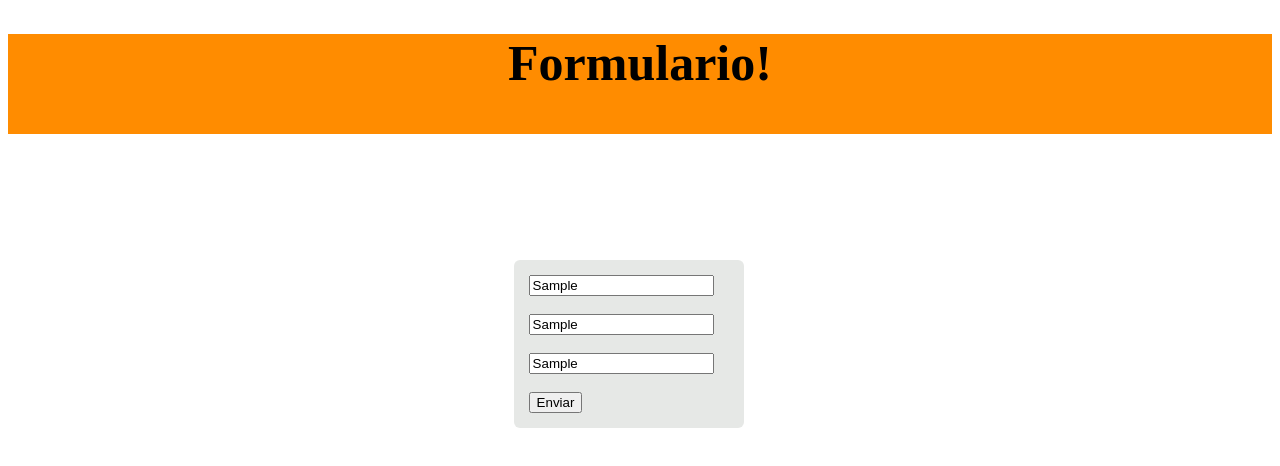
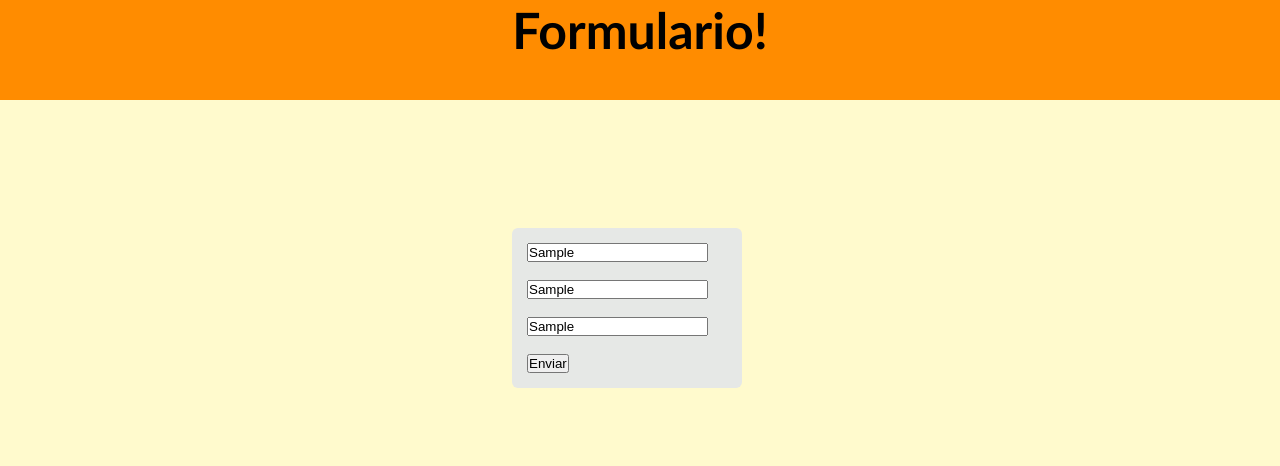
Before and after one commit to emersonjorquera/Fetch-Method, a plain HTML site: page index.html in a window 1280 px wide. Both pictures are taken after typing "Sample", "Sample", "Sample" into the empty fields and a click on the button "Enviar". Drawn offline with Linux system fonts and the light colour scheme; no server answers.

Commit message:
Ajustes finales

```diff
--- a/index.css
+++ b/index.css
@@ -1,3 +1,12 @@
+*{
+    padding: 0px;
+    margin: 0px;
+}
+
+body{
+    background-color:lemonchiffon;
+}
+
 #formulario1{
     width: 200px;
     height: auto;
@@ -10,11 +19,13 @@
 h1{
     text-align: center;
     font-size: 50px;
+    font-family: 'Trebuchet MS', cursive;
 }
 
 #titulo{
     background-color: darkorange;
-    width: 100%;
+    width: 100vw;
     height: 100px;
 
+
 }
--- a/index.js
+++ b/index.js
@@ -7,18 +7,20 @@ formulario.addEventListener("submit", function(e){
 
     e.preventDefault(); //Evita no ejecutar el formulario
     const newformData = {
-        Nombre : nombre,
+        Nombre : nombre,            //Creamos el nuevo formulario
         Apellido : apellido,
         FechaNacimiento : fecha
     };
+
+    //Hacemos el fetch vinculando la API
 
     fetch("https://jsonplaceholder.typicode.com/users",{
         method: "POST",
         headers: {
             "Content-type" : "application/json"
         },
-        body: JSON.stringify(newformData)
-    })
+        body: JSON.stringify(newformData)       //Usamos el stringify para que el formulario convertirlo
+    })                                         //En Cadena JSON
         .then((response) => response.json())
         .then((data) => {
             console.log(data);
```
